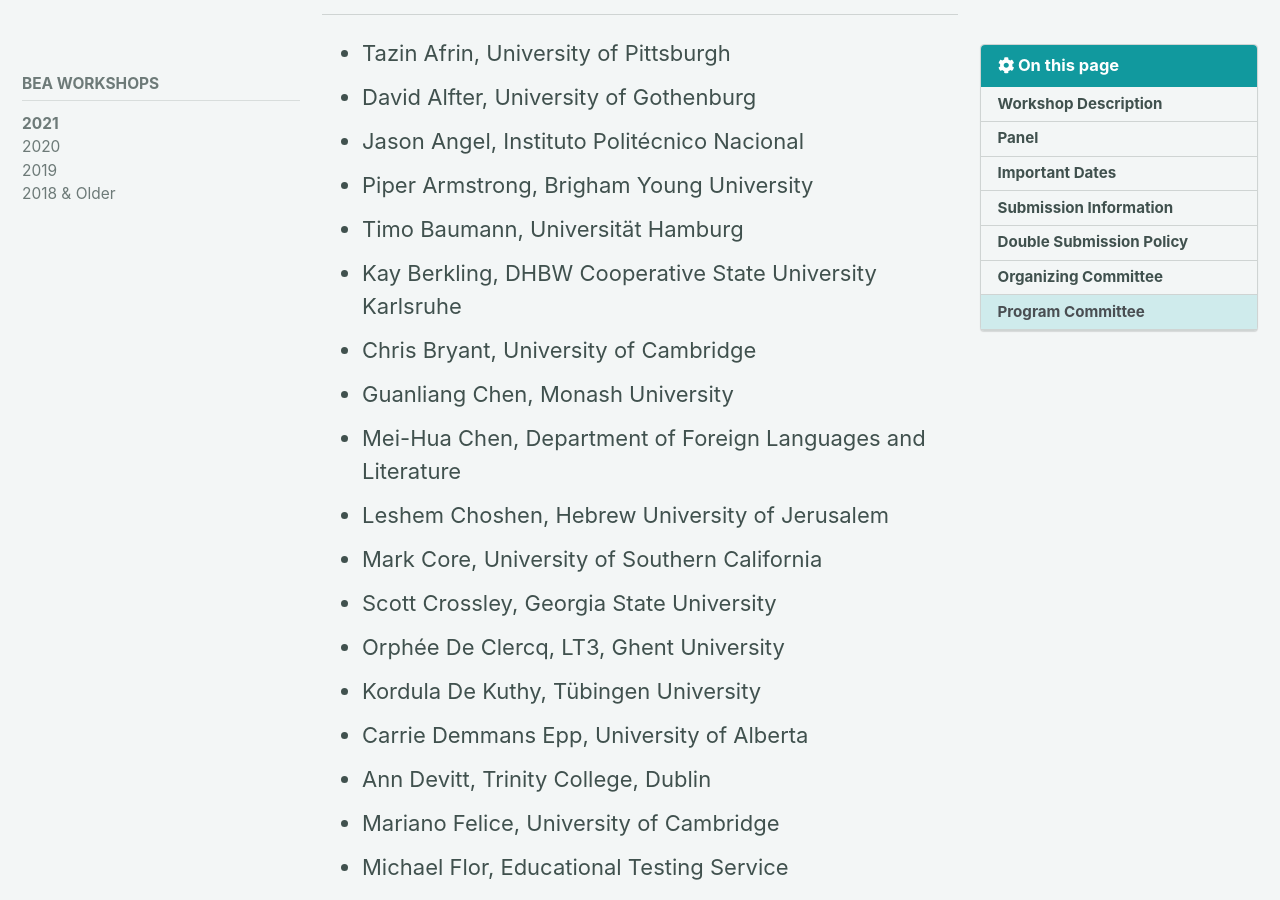
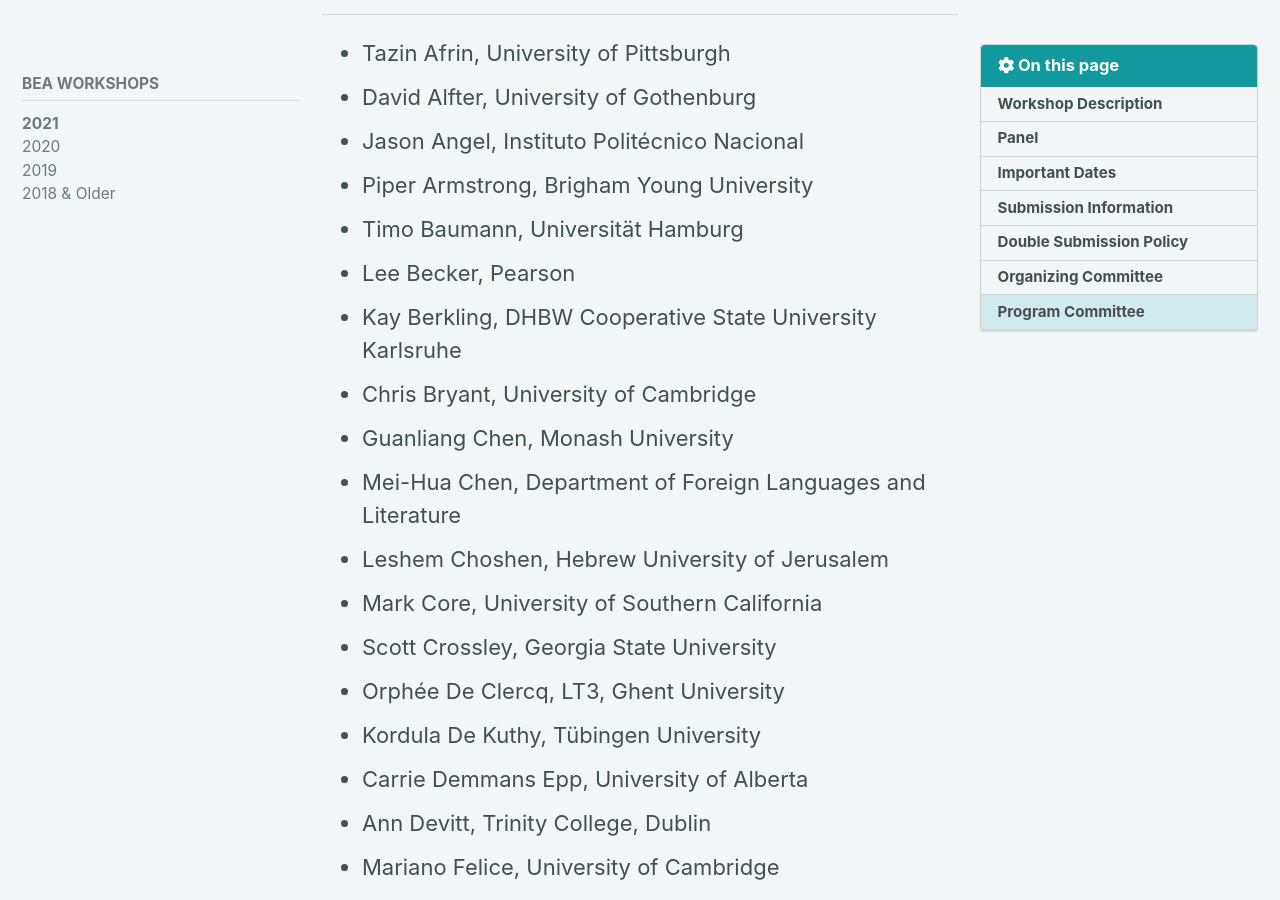
Before and after one commit to sigedu-org/website, a Jekyll site: the page built from _pages/bea/current.md, in a window 1280 px wide and 900 px high, scrolled down 8559 px. Built offline with Jekyll 4.4.1, drawn with Linux system fonts in a browser that asks for light colours; cached includes are drawn as plain includes; nearby versions of some CDN libraries.

Commit message:
Add Lee Becker to PC list.

```diff
--- a/_pages/bea/current.md
+++ b/_pages/bea/current.md
@@ -148,6 +148,7 @@ Papers being submitted both to BEA and another conference or workshop must:
 - Jason Angel, Instituto Politécnico Nacional
 - Piper Armstrong, Brigham Young University
 - Timo Baumann, Universität Hamburg
+- Lee Becker, Pearson
 - Kay Berkling, DHBW Cooperative State University Karlsruhe
 - Chris Bryant, University of Cambridge
 - Guanliang Chen, Monash University
```
